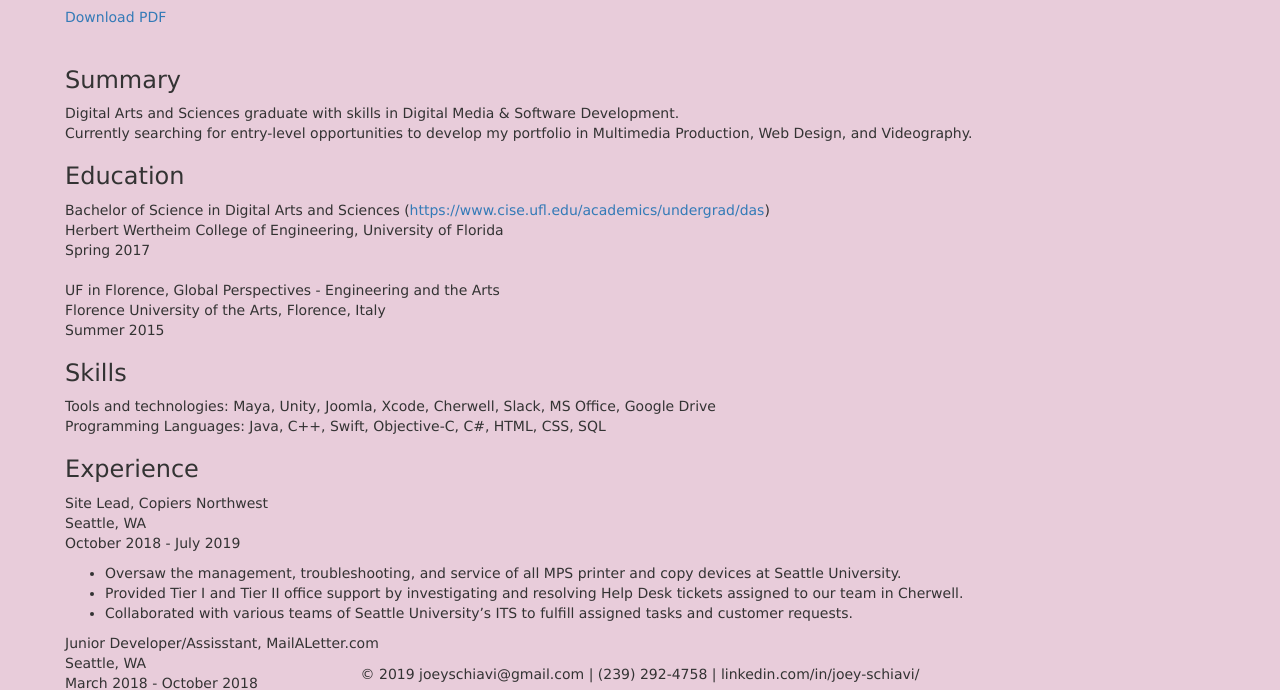
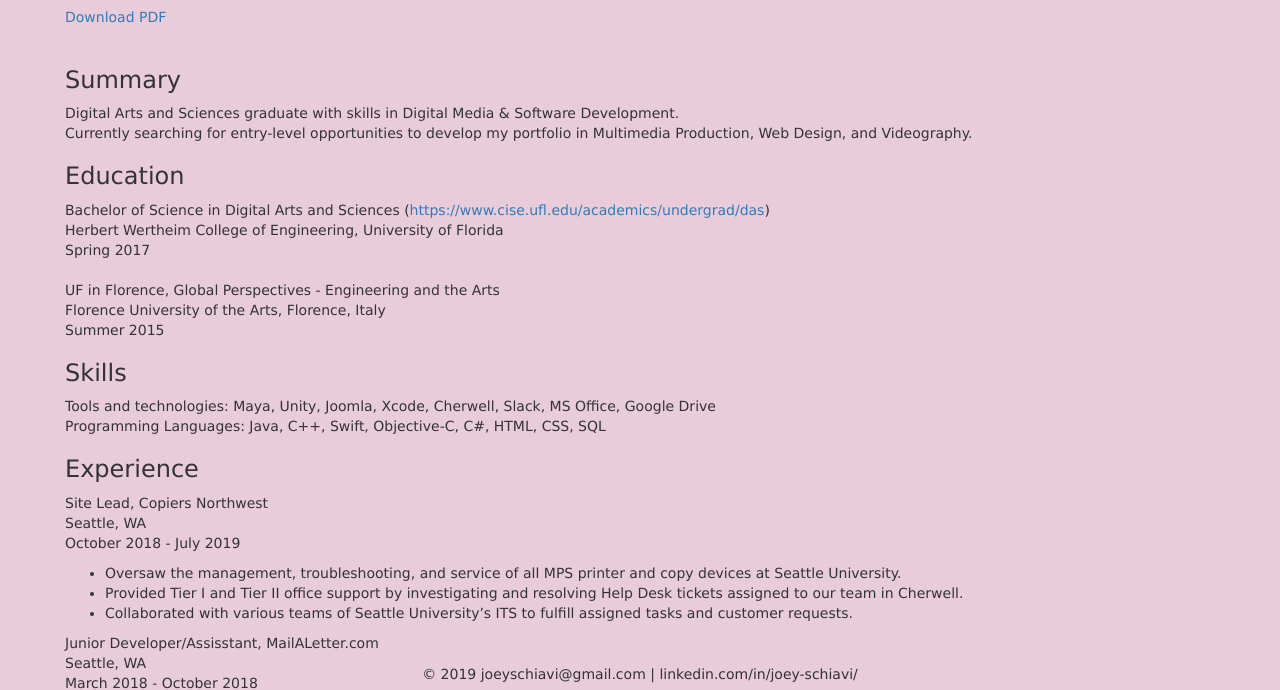
Before and after one commit to jschiavi/jschiavi.github.io, a plain HTML site: page resume.html in a window 1280 px wide. Shown: the part 106-796 px from the top of the page. Drawn offline with nearby package versions, Linux system fonts and the light colour scheme.

Commit message:
Update resume.html

```diff
--- a/resume.html
+++ b/resume.html
@@ -120,7 +120,7 @@
 
 <!-- footer -->
 	<div class="footer" style="left:0; bottom:0; width:100%; text-align:center; position:fixed;">
-		<p>&copy; 2019 joeyschiavi@gmail.com | (239) 292-4758 | linkedin.com/in/joey-schiavi/</p>
+		<p>&copy; 2019 joeyschiavi@gmail.com | linkedin.com/in/joey-schiavi/</p>
 	</div>
 </body>
 </html>
```
